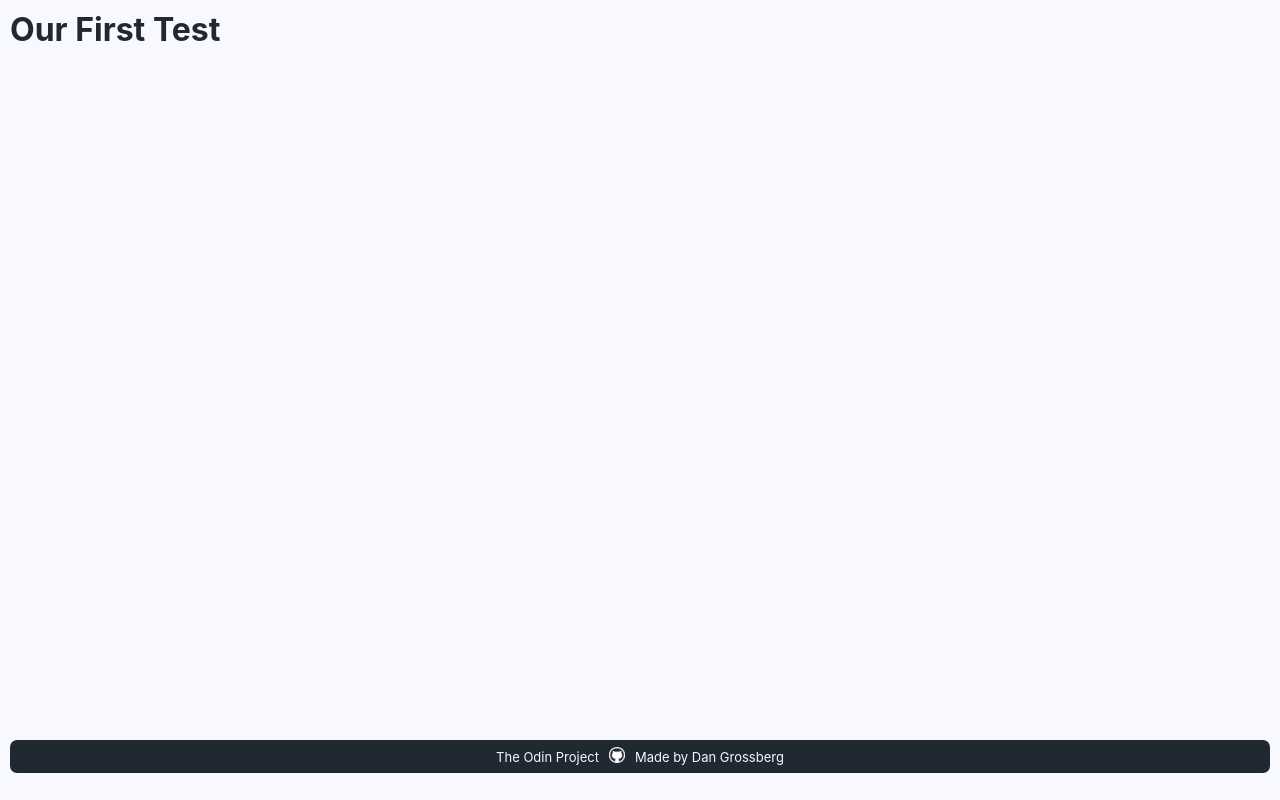
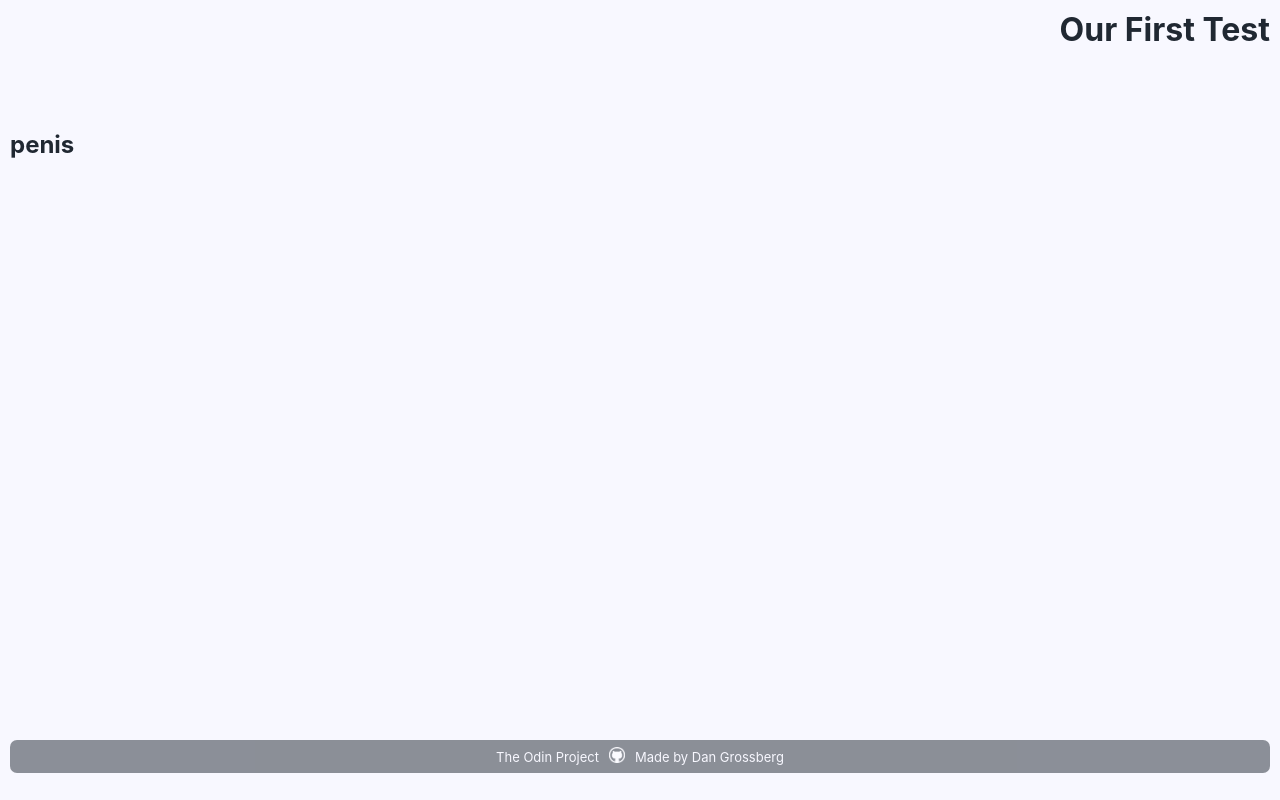
Before and after one commit to dwgrossberg/shopping-cart, a React (Create React App) app: page / in a window 1280 px wide. Built offline with nearby package versions, Linux system fonts and the light colour scheme; no server answers.

Commit message:
Setup basic routing structure

```diff
--- a/package.json
+++ b/package.json
@@ -8,6 +8,7 @@
     "@testing-library/user-event": "^13.5.0",
     "react": "^18.2.0",
     "react-dom": "^18.2.0",
+    "react-router-dom": "^6.4.1",
     "react-scripts": "5.0.1",
     "sass": "^1.55.0",
     "web-vitals": "^2.1.4"
--- a/src/App.js
+++ b/src/App.js
@@ -1,11 +1,39 @@
-import React from "react";
+import React, { useState, useEffect } from "react";
+import { BrowserRouter, Routes, Route } from "react-router-dom";
+import Header from "./components/Header/Header";
 import Footer from "./components/Footer/Footer";
+import Home from "./pages/home";
 import "./styles/App.scss";
 
 const App = () => {
+  const [products, setProducts] = useState([]);
+
+  // fetch product data from fake store api
+  const fetchShopData = async () => {
+    try {
+      const shopResponse = await fetch("https://fakestoreapi.com/products");
+      const shopData = await shopResponse.json();
+      setProducts(shopData);
+      console.log(shopData);
+      return shopData;
+    } catch (err) {
+      console.log(err);
+    }
+  };
+
+  useEffect(() => {
+    fetchShopData();
+  }, []);
+
   return (
     <div className="App">
+      <Header />
       <h1>Our First Test</h1>
+      <BrowserRouter>
+        <Routes>
+          <Route path="/" element={<Home />} />
+        </Routes>
+      </BrowserRouter>
       <Footer />
     </div>
   );
--- a/src/components/Footer/Footer.js
+++ b/src/components/Footer/Footer.js
@@ -2,7 +2,7 @@ import React from "react";
 import "./Footer.scss";
 import gitHubIcon from "../../assets/gitHubIconWhite.png";
 
-const Footer = (props) => {
+const Footer = () => {
   return (
     <div className="Footer">
       <div className="made-by">
--- a/src/components/Footer/Footer.scss
+++ b/src/components/Footer/Footer.scss
@@ -6,6 +6,7 @@
 .made-by {
   color: ghostwhite;
   background-color: #202832;
+  opacity: 0.5;
   display: flex;
   flex-direction: row;
   align-items: center;
--- a/src/components/Footer/index.js
+++ /dev/null
@@ -1 +0,0 @@
-export * from "./Footer";
--- /dev/null
+++ b/src/components/Header/Header.js
@@ -0,0 +1,8 @@
+import React from "react";
+import "./Header.scss";
+
+const Header = () => {
+  return <div className="Header"></div>;
+};
+
+export default Header;
--- /dev/null
+++ b/src/pages/home.js
@@ -0,0 +1,9 @@
+const home = () => {
+  return (
+    <div className="home">
+      <h2>penis</h2>
+    </div>
+  );
+};
+
+export default home;
```
Also changed, not shown: src/components/Header/Header.scss (added), 1 other file (tests, documents, lock files or other folders).
